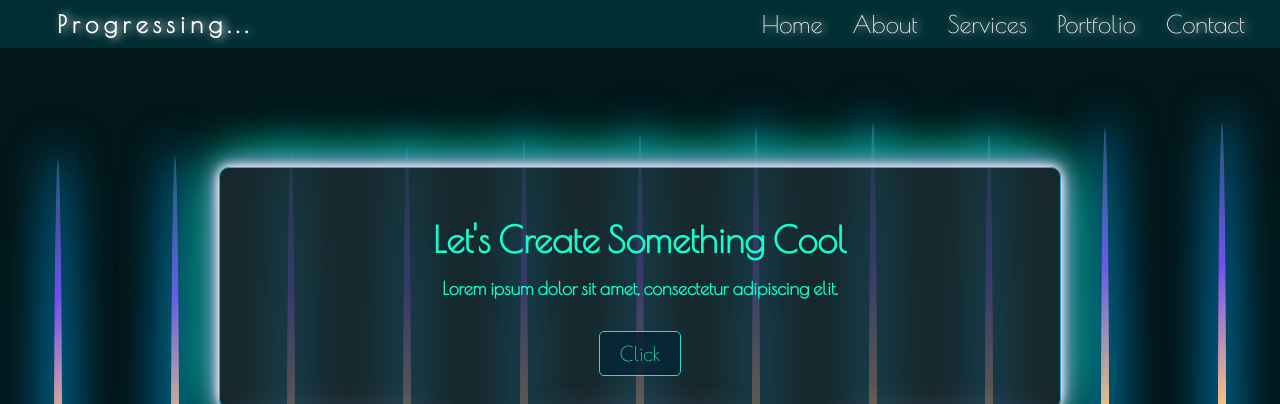
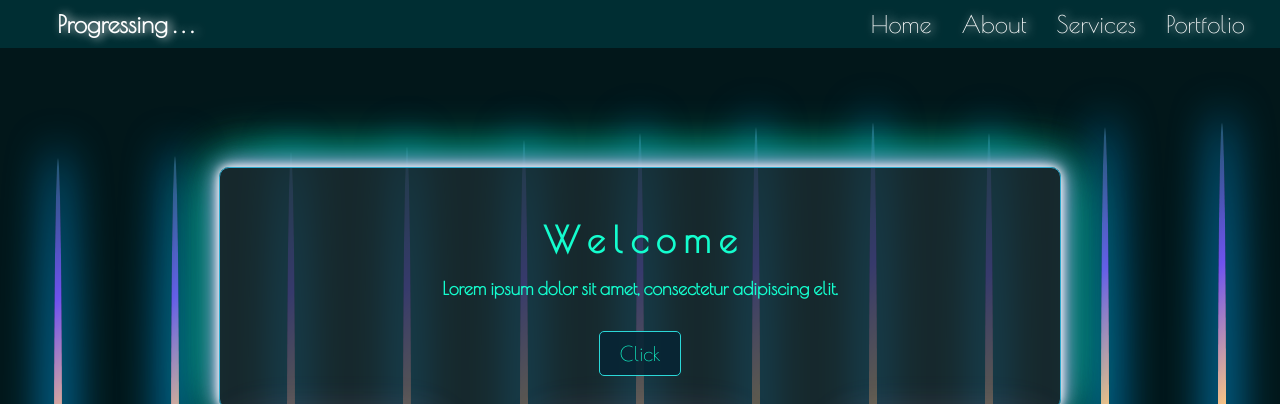
Before and after one commit to Kharmaa/WebSite, a plain HTML site: page index.html in a window 1280 px wide. Shown: the top 404 px of the page. Drawn offline with nearby package versions, Linux system fonts and the light colour scheme.

Commit message:
Update index.html
header

```diff
--- a/index.html
+++ b/index.html
@@ -10,13 +10,13 @@
 <body>
     <header>
         <nav>
-            <div class="logo">P r o g r e s s i n g . . .</div>
+            <div class="logo">Progressing . . .</div>
+            <div class="toggle-btn" onclick="toggleMenu()">☰</div>
             <ul class="navi-links">
                 <li><a href="#">Home</a></li>
                 <li><a href="#">About</a></li>
                 <li><a href="#">Services</a></li>
                 <li><a href="#">Portfolio</a></li>
-                <li><a href="#">Contact</a></li>
             </ul>
         </nav>
     </header>
@@ -40,7 +40,7 @@
 
         </div>
             <div class="hero-content">
-                <h1><b>Let's Create Something Cool</b></h1>
+                <h1><b>W e l c o m e</b></h1>
                 <p><b>Lorem ipsum dolor sit amet, consectetur adipiscing elit.</b></p>
                 <br>
 
```
